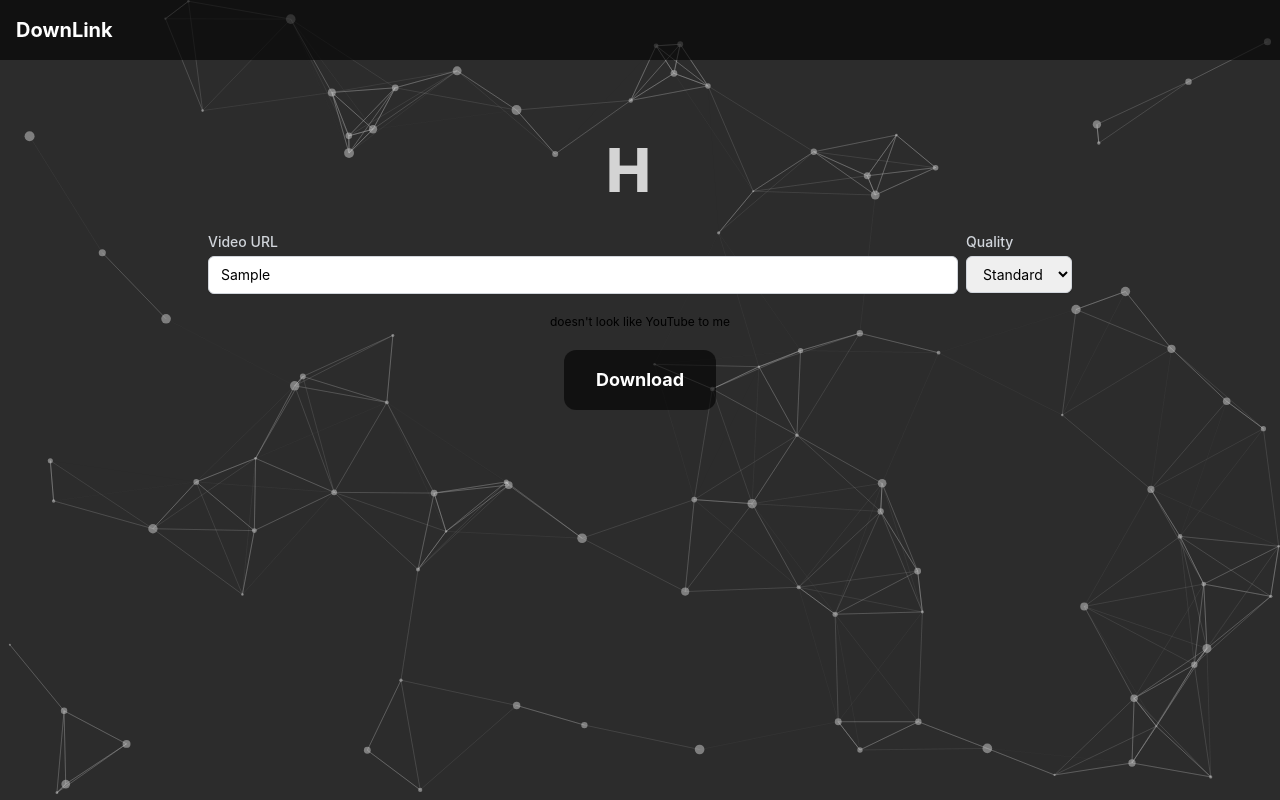
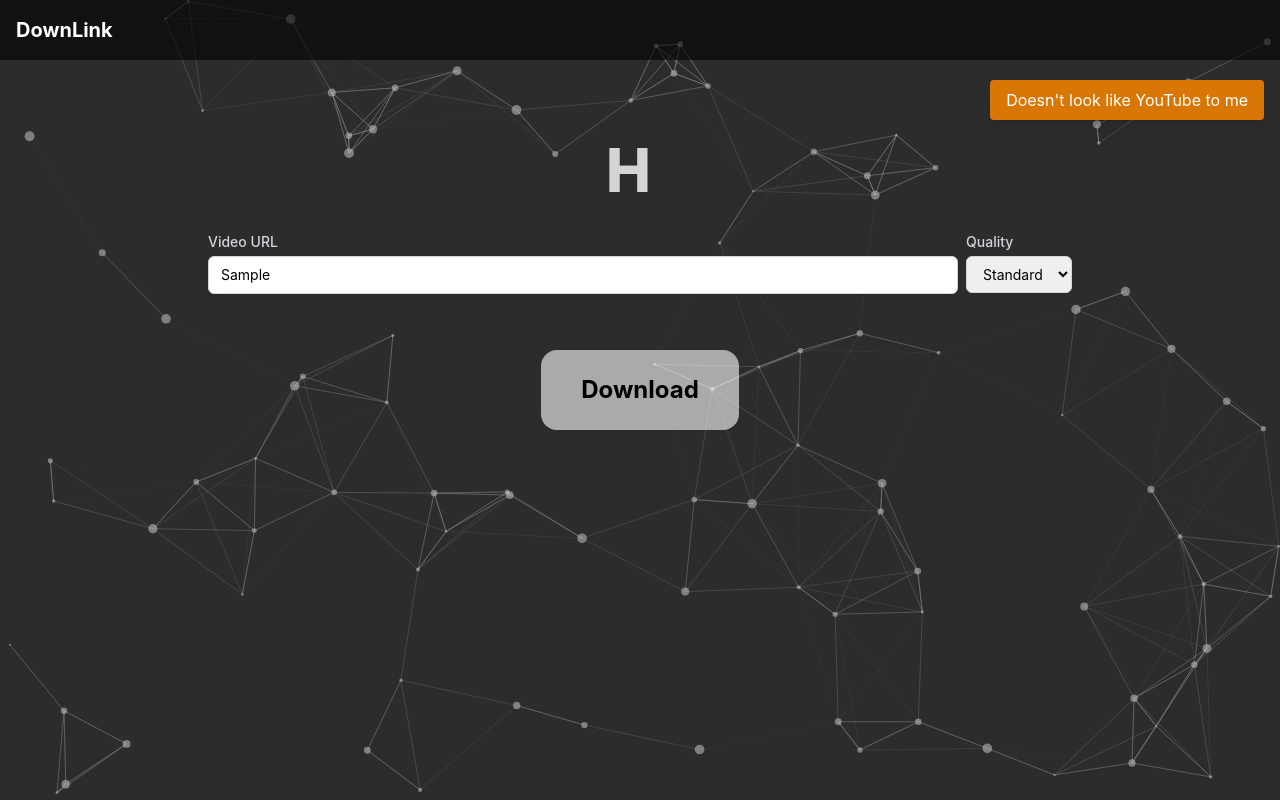
Before and after one commit to arkorty/DownLink, a React (Create React App) app in the folder frontend/: page / in a window 1280 px wide. Both pictures are taken after typing "Sample" into the empty fields and a click on the button "Download". Built offline with nearby package versions, Linux system fonts and the light colour scheme.

Commit message:
Add a simple notification component

```diff
--- a/frontend/src/components/DownloadForm.js
+++ b/frontend/src/components/DownloadForm.js
@@ -2,6 +2,7 @@ import React, { useState, useEffect } from "react";
 import axios from "axios";
 import { v4 as uuidv4 } from "uuid";
 import Confetti from "react-confetti";
+import Notification from "./Notification";
 
 const DownloadForm = () => {
   const [url, setUrl] = useState("");
@@ -10,6 +11,7 @@ const DownloadForm = () => {
   const [progress, setProgress] = useState(0);
   const [isDownloading, setIsDownloading] = useState(false);
   const [showConfetti, setShowConfetti] = useState(false);
+  const [notification, setNotification] = useState(null);
 
   const isValidYouTubeUrl = (url) => {
     const youtubeRegex = /^(https?:\/\/)?(www\.)?(youtube\.com|youtu\.be)\/.+$/;
@@ -20,10 +22,10 @@ const DownloadForm = () => {
     e.preventDefault();
 
     if (!url) {
-      setMessage("maybe enter an URL first");
+      setNotification("Maybe enter an URL first");
       return;
     } else if (!isValidYouTubeUrl(url)) {
-      setMessage("doesn't look like YouTube to me");
+      setNotification("Doesn't look like YouTube to me");
       return;
     }
 
@@ -162,13 +164,13 @@ const DownloadForm = () => {
           {!isDownloading && !message.startsWith("Downloading") && (
             <button
               type="submit"
-              className="relative inline-flex items-center px-8 py-4 text-lg font-bold rounded-xl text-white bg-black bg-opacity-60 hover:shadow-lg focus:outline-none transition-all duration-300"
+              className="relative inline-flex items-center px-10 py-6 text-2xl font-bold rounded-2xl text-black bg-white bg-opacity-60 hover:shadow-lg focus:outline-none transition-all duration-300"
             >
               <span className="absolute inset-0 bg-black opacity-0 transition-opacity duration-300 ease-in-out active:opacity-40 rounded-xl"></span>
               Download
             </button>
           )}
-        </div>{" "}
+        </div>
       </form>
 
       {showConfetti && (
@@ -184,6 +186,12 @@ const DownloadForm = () => {
             fadeOutDuration={2000}
           />
         </div>
+      )}
+      {notification && (
+        <Notification
+          message={notification}
+          onClose={() => setNotification(null)}
+        />
       )}
       <style jsx>{`
         @keyframes loading {
--- /dev/null
+++ b/frontend/src/components/Notification.js
@@ -0,0 +1,57 @@
+import React, { useEffect, useState } from "react";
+
+const Notification = ({ message, onClose }) => {
+  const [fade, setFade] = useState(false);
+
+  useEffect(() => {
+    const fadeOutTimer = setTimeout(() => setFade(true), 4800);
+    const closeTimer = setTimeout(onClose, 5000);
+
+    return () => {
+      clearTimeout(fadeOutTimer);
+      clearTimeout(closeTimer);
+    };
+  }, [onClose]);
+
+  return (
+    <div
+      className={`fixed top-20 right-4 z-50 ${
+        fade ? "animate-fadeOut" : "animate-slideIn"
+      }`}
+      onClick={onClose}
+    >
+      <div className="bg-amber-600 text-white px-4 py-2 rounded shadow-lg cursor-pointer">
+        {message}
+      </div>
+      <style jsx>{`
+        .animate-slideIn {
+          animation: slideIn 0.5s ease-out;
+        }
+
+        .animate-fadeOut {
+          animation: fadeOut 0.2s ease-in forwards;
+        }
+
+        @keyframes slideIn {
+          from {
+            transform: translateX(100%);
+          }
+          to {
+            transform: translateX(0);
+          }
+        }
+
+        @keyframes fadeOut {
+          from {
+            opacity: 1;
+          }
+          to {
+            opacity: 0;
+          }
+        }
+      `}</style>
+    </div>
+  );
+};
+
+export default Notification;
```
